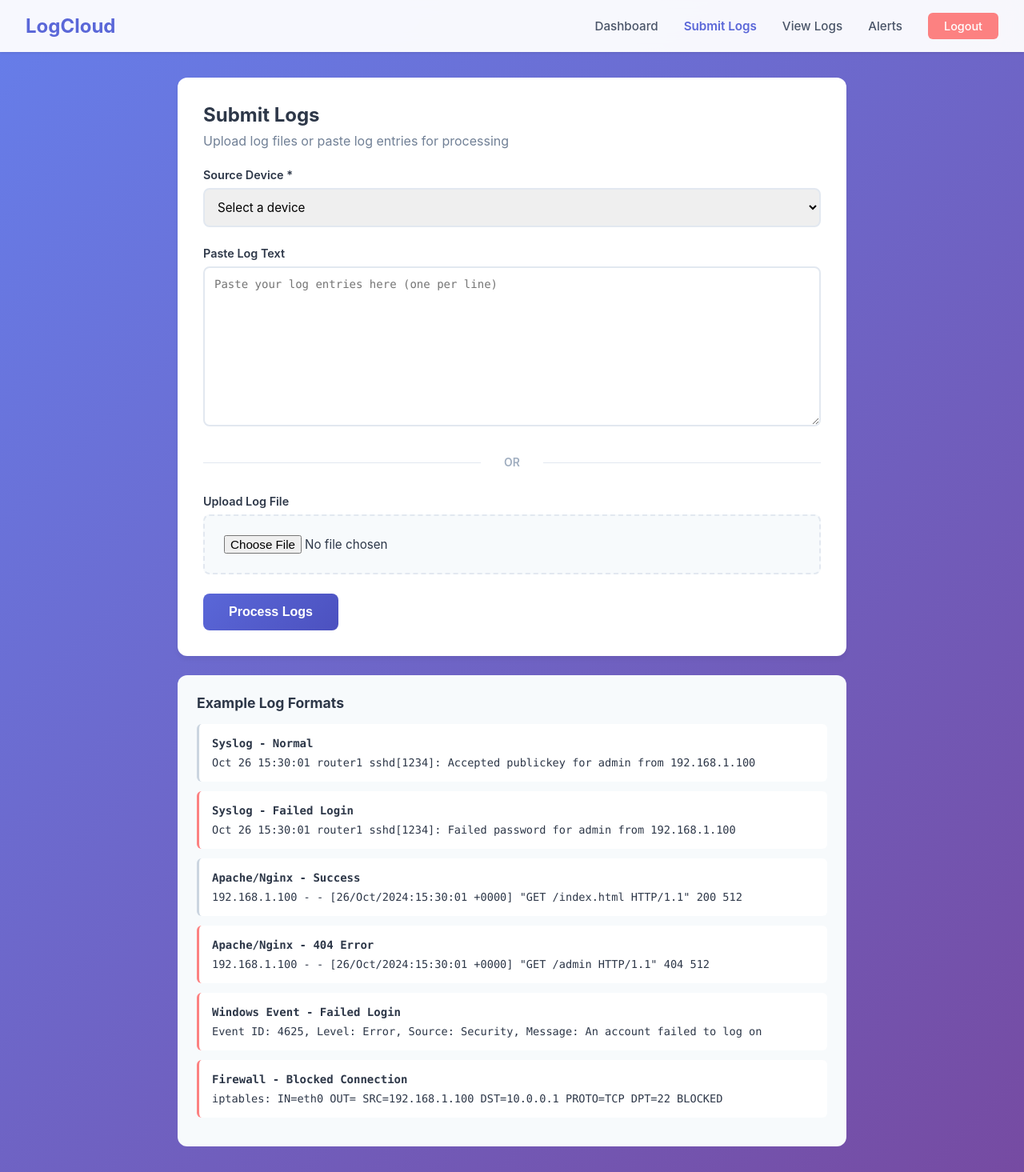
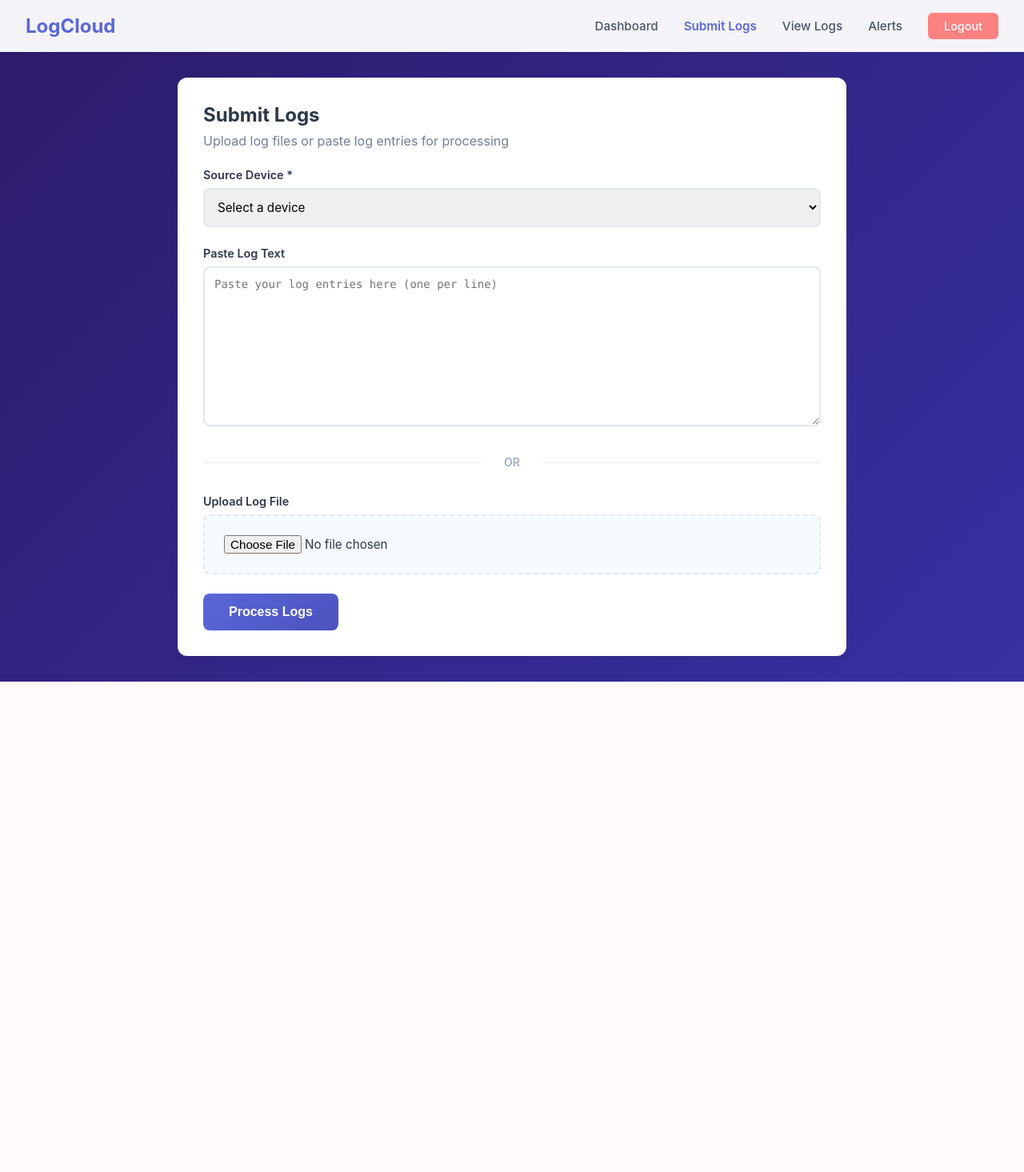
Before and after one commit to PancakeKisuke/LogCLoud, a Flask app: page /submit_log in a window 1280 px wide. Shown: the whole page at 80% size. After the commit the page ends 852 px from the top, so only its background shows below. Run offline with Flask 3, Linux system fonts and the light colour scheme; the visitor is signed in with stand-in values (Sample User, id 1); data comes from the database, SQL or seed files in the repository.

Commit message:
version 5

```diff
--- a/static/style.css
+++ b/static/style.css
@@ -1,3 +1,3 @@
 body {
-  background-color: hsl(28, 28%, 28%);
+  background: linear-gradient(135deg, #2d1b69 0%, #3730a3 100%);
 }/*# sourceMappingURL=style.css.map */
--- a/templates/dashboard.html
+++ b/templates/dashboard.html
@@ -14,7 +14,7 @@
 
         body {
             font-family: -apple-system, BlinkMacSystemFont, 'Inter', 'Segoe UI', 'Roboto', sans-serif;
-            background: linear-gradient(135deg, #667eea 0%, #764ba2 100%);
+            background: linear-gradient(135deg, #2d1b69 0%, #3730a3 100%);
             min-height: 100vh;
             color: #2d3748;
         }
@@ -254,7 +254,7 @@
             <a href="{{ url_for('dashboard') }}" class="nav-link active">Dashboard</a>
             <a href="{{ url_for('submit_log') }}" class="nav-link">Submit Logs</a>
             <a href="{{ url_for('view_logs') }}" class="nav-link">View Logs</a>
-            <a href="{{ url_for('view_alerts') }}" class="nav-link">Alerts</a>
+            <a href="{{ url_for('view_alerts') }}" class="nav-link">View Alerts</a>
             <span class="user-info">{{ username }}</span>
             <a href="{{ url_for('logout') }}" class="btn-logout">Logout</a>
         </div>
@@ -273,7 +273,7 @@
 
         <div class="welcome-card">
             <h2>Welcome to LogCloud</h2>
-            <p>Centralized log monitoring and threat detection for your network infrastructure.</p>
+            <p>Centralized log monitoring system and threat detection.</p>
         </div>
 
         <div class="stats-grid">
--- a/templates/login.html
+++ b/templates/login.html
@@ -7,7 +7,7 @@
     <title>LogCloud - Login</title>
     <link rel="stylesheet" href="{{ url_for('static', filename='style.css') }}">
     <style>
-        /* Additional login-specific styles */
+        # Additional login-specific styles
         body {
             display: flex;
             justify-content: center;
--- a/templates/submit_log.html
+++ b/templates/submit_log.html
@@ -13,7 +13,7 @@
 
         body {
             font-family: -apple-system, BlinkMacSystemFont, 'Inter', 'Segoe UI', 'Roboto', sans-serif;
-            background: linear-gradient(135deg, #667eea 0%, #764ba2 100%);
+           background: linear-gradient(135deg, #2d1b69 0%, #3730a3 100%);
             min-height: 100vh;
             color: #2d3748;
         }
@@ -304,41 +304,6 @@
             </form>
         </div>
 
-        <div class="examples">
-            <h3>Example Log Formats</h3>
-
-            <div class="example-item" onclick="copyExample(this)">
-                <div class="label">Syslog - Normal</div>
-                Oct 26 15:30:01 router1 sshd[1234]: Accepted publickey for admin from 192.168.1.100
-            </div>
-
-            <div class="example-item threat" onclick="copyExample(this)">
-                <div class="label">Syslog - Failed Login</div>
-                Oct 26 15:30:01 router1 sshd[1234]: Failed password for admin from 192.168.1.100
-            </div>
-
-            <div class="example-item" onclick="copyExample(this)">
-                <div class="label">Apache/Nginx - Success</div>
-                192.168.1.100 - - [26/Oct/2024:15:30:01 +0000] "GET /index.html HTTP/1.1" 200 512
-            </div>
-
-            <div class="example-item threat" onclick="copyExample(this)">
-                <div class="label">Apache/Nginx - 404 Error</div>
-                192.168.1.100 - - [26/Oct/2024:15:30:01 +0000] "GET /admin HTTP/1.1" 404 512
-            </div>
-
-            <div class="example-item threat" onclick="copyExample(this)">
-                <div class="label">Windows Event - Failed Login</div>
-                Event ID: 4625, Level: Error, Source: Security, Message: An account failed to log on
-            </div>
-
-            <div class="example-item threat" onclick="copyExample(this)">
-                <div class="label">Firewall - Blocked Connection</div>
-                iptables: IN=eth0 OUT= SRC=192.168.1.100 DST=10.0.0.1 PROTO=TCP DPT=22 BLOCKED
-            </div>
-        </div>
-    </div>
-
     <script>
         function copyExample(element) {
             const text = element.lastChild.textContent.trim();
--- a/templates/view_alerts.html
+++ b/templates/view_alerts.html
@@ -9,7 +9,7 @@
 
         body {
             font-family: -apple-system, BlinkMacSystemFont, 'Inter', 'Segoe UI', 'Roboto', sans-serif;
-            background: linear-gradient(135deg, #667eea 0%, #764ba2 100%);
+            background: linear-gradient(135deg, #2d1b69 0%, #3730a3 100%);
             min-height: 100vh;
             color: #2d3748;
         }
--- a/templates/view_logs.html
+++ b/templates/view_logs.html
@@ -9,7 +9,7 @@
 
         body {
             font-family: -apple-system, BlinkMacSystemFont, 'Inter', 'Segoe UI', 'Roboto', sans-serif;
-            background: linear-gradient(135deg, #667eea 0%, #764ba2 100%);
+            background: linear-gradient(135deg, #2d1b69 0%, #3730a3 100%);
             min-height: 100vh;
             color: #2d3748;
         }
```
